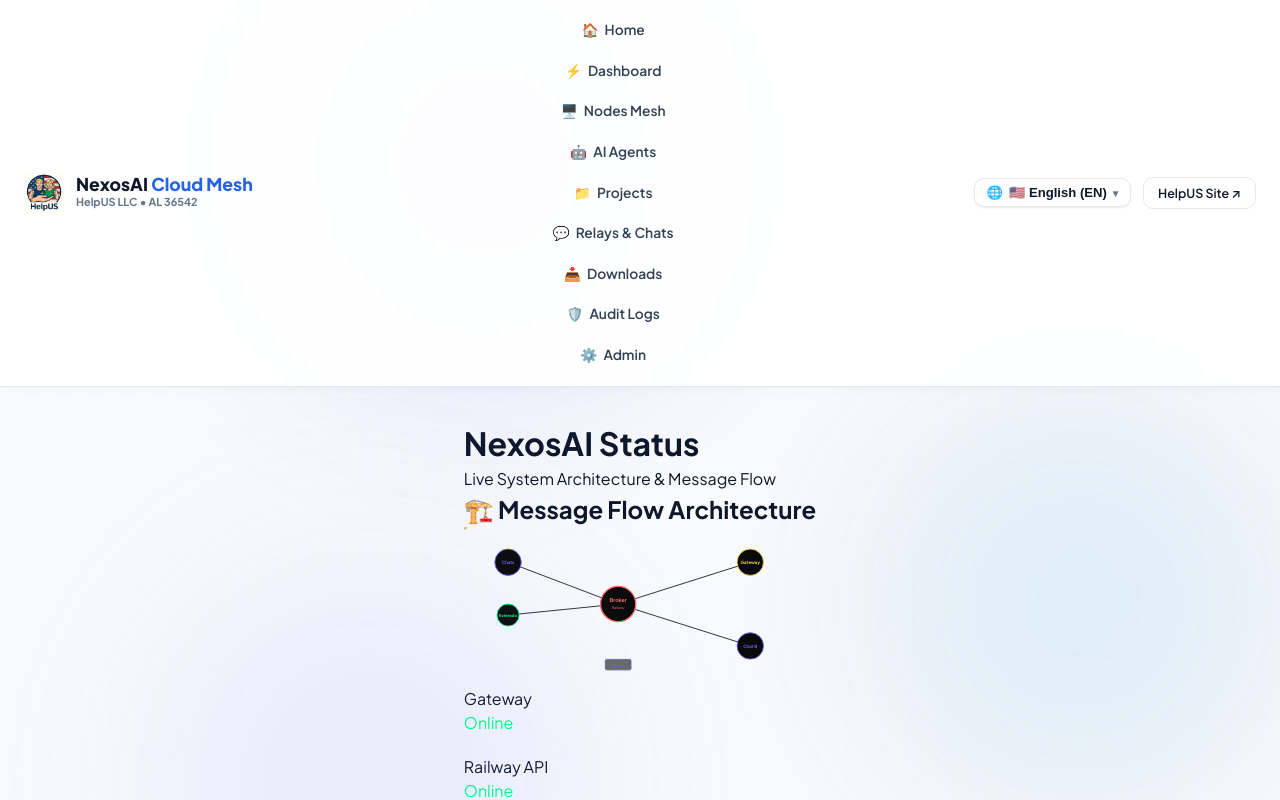
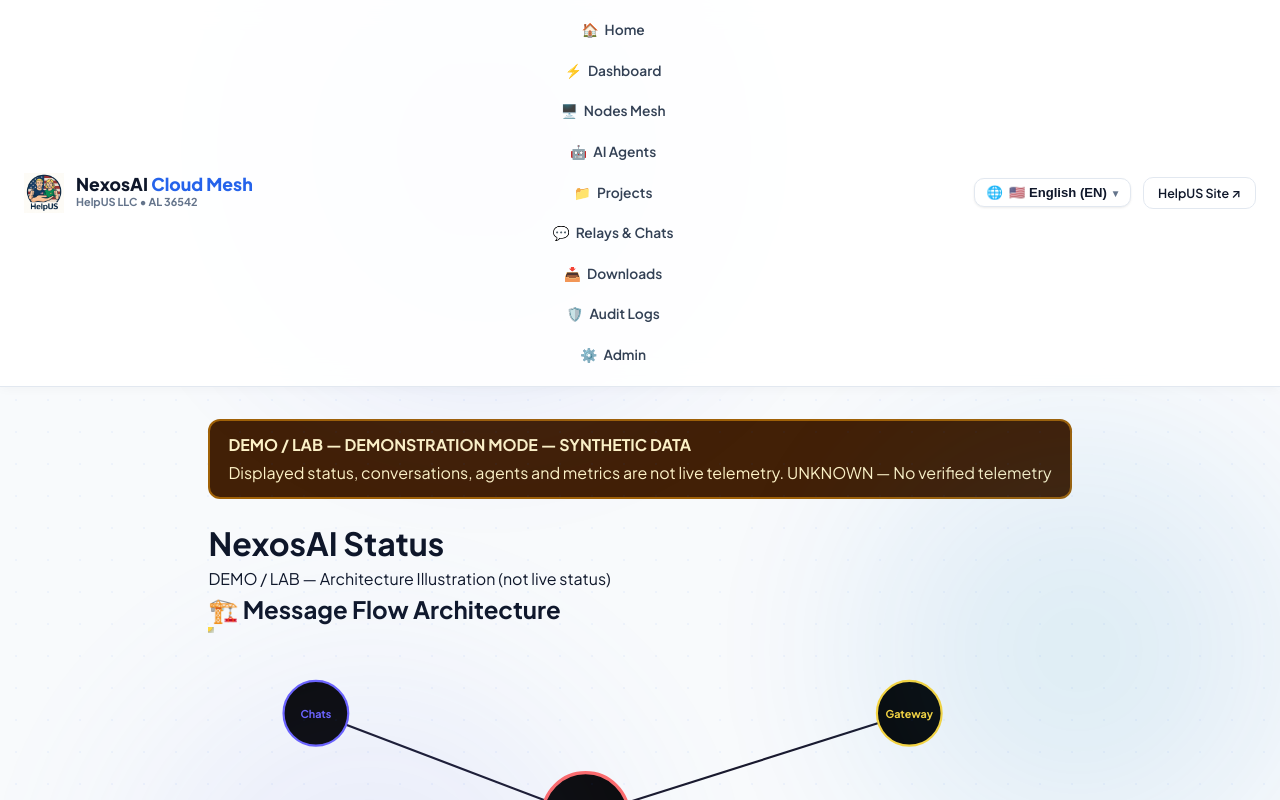
Before and after one commit to HelpUSA/nexosai-frontend, a Next.js app: page /status in a window 1280 px wide. Shown: the top 800 px of the page. Built offline with nearby package versions, Linux system fonts and the light colour scheme.

Commit message:
fix(n2a): remove misleading live status claim from public NexosAI page

```diff
--- a/src/app/status/page.tsx
+++ b/src/app/status/page.tsx
@@ -1,14 +1,16 @@
+import { DemoBanner } from '@/app/components/DemoBanner';
 // Public Status Page - Simple & Robust
 
 export default function StatusPage() {
  return (
  <main className="min-h-screen bg-[#030303] text-white p-8">
  <div className="max-w-4xl mx-auto">
+ <DemoBanner lang="en" />
  <div className="text-center mb-12">
  <h1 className="text-4xl font-bold">
  Nexos<span className="text-[#6c63ff]">AI</span> Status
  </h1>
- <p className="text-gray-400 mt-2">Live System Architecture & Message Flow</p>
+ <p className="text-gray-400 mt-2">DEMO / LAB — Architecture Illustration (not live status)</p>
  </div>
 
  {/* Architecture Diagram - SVG */}
```
